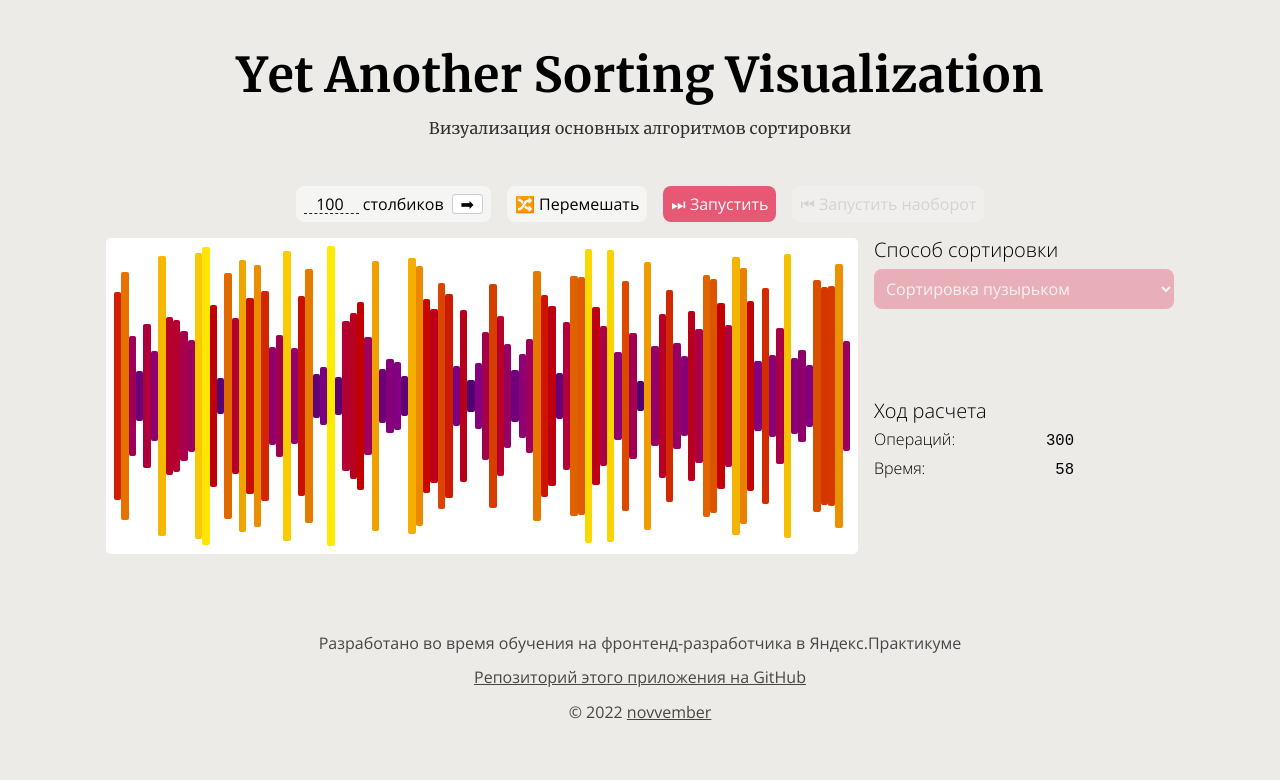
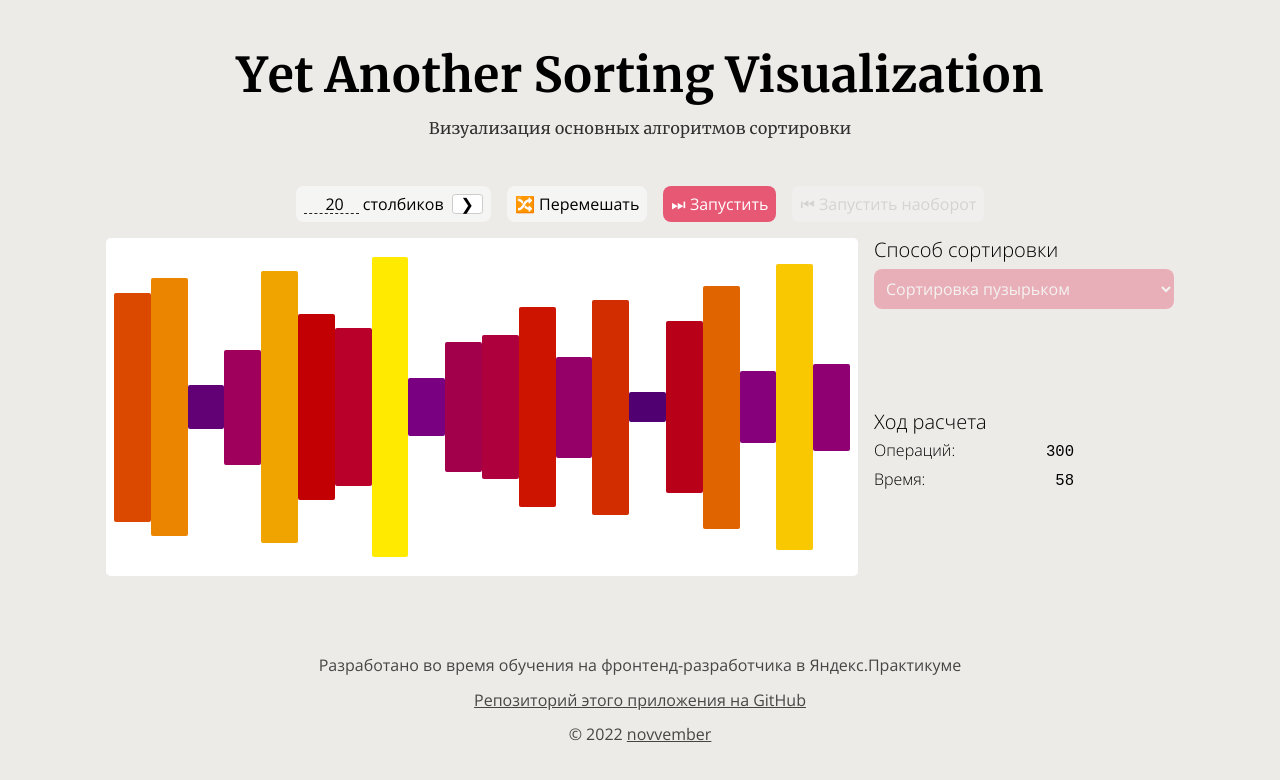
Before and after one commit to novvember/yet-another-sorting-visualization, a React (Create React App) app: page / in a window 1280 px wide. Shown: the top 780 px of the page. Built offline with nearby package versions, Linux system fonts and the light colour scheme.

Commit message:
style: change style of active elements

```diff
--- a/src/blocks/element.css
+++ b/src/blocks/element.css
@@ -5,18 +5,41 @@
   box-sizing: border-box;
   flex-basis: 1px;
   flex-grow: 1;
-  transition: opacity 0.3s;
-
+  transition: opacity 0.2s;
+  position: relative;
 }
 
+/* Все элементы во время расчета */
 .field_status_in-progress * {
   opacity: 0.1;
 }
 
+/* Обрабатываемый сейчас элемент */
 .element_status_active {
   opacity: 1;
+  box-shadow: 0 0 .5em rgba(0, 0, 0, .2);
 }
 
+.element_status_active::before,
+.element_status_active::after {
+  position: absolute;
+  left: 50%;
+  color: rgba(128, 128, 128, .5);
+}
+
+.element_status_active::before {
+  content: '⮟';
+  top: -.1em;
+  transform: translate(-50%, -100%);
+}
+
+.element_status_active::after {
+  content: '⮝';
+  bottom: -.1em;
+  transform: translate(-50%, 100%);
+}
+
+/* Отсортированный элемент */
 .element_status_done {
   opacity: .7;
 }
--- a/src/blocks/field.css
+++ b/src/blocks/field.css
@@ -5,11 +5,12 @@
 
   border-radius: .3em;
   padding: .5em;
+  padding-block: 1.2em;
   background-color: #fff;
   height: 300px;
 
   display: flex;
   justify-content: space-between;
   align-items: center;
-  /* gap: 1px; */
+  overflow: hidden;
 }
--- a/src/components/GeneralControls.js
+++ b/src/components/GeneralControls.js
@@ -23,7 +23,7 @@ function GeneralControls({barsNumber, onBarsChange, onShuffle, onRunSorting}) {
           />
           <span> столбиков</span>
         </label>
-        <button type="submit" className="input input_type_form-button">➡</button>
+        <button type="submit" className="input input_type_form-button">❯</button>
       </form>
 
       <button type="button" className="input" onClick={onShuffle}>🔀 Перемешать</button>
--- a/src/components/Main.js
+++ b/src/components/Main.js
@@ -10,7 +10,7 @@ import {getNewArray, shuffleArray} from '../utils/utils.js';
 import bubleSort from "../utils/bubleSort";
 
 function Main() {
-  const [barsNumber, setBarsNumber] = React.useState(100);
+  const [barsNumber, setBarsNumber] = React.useState(20);
   const [barsArray, setBarsArray] = React.useState( shuffleArray(getNewArray(barsNumber)) );
   const [isInProgress, setIsInProgress] = React.useState(false);
 
```
